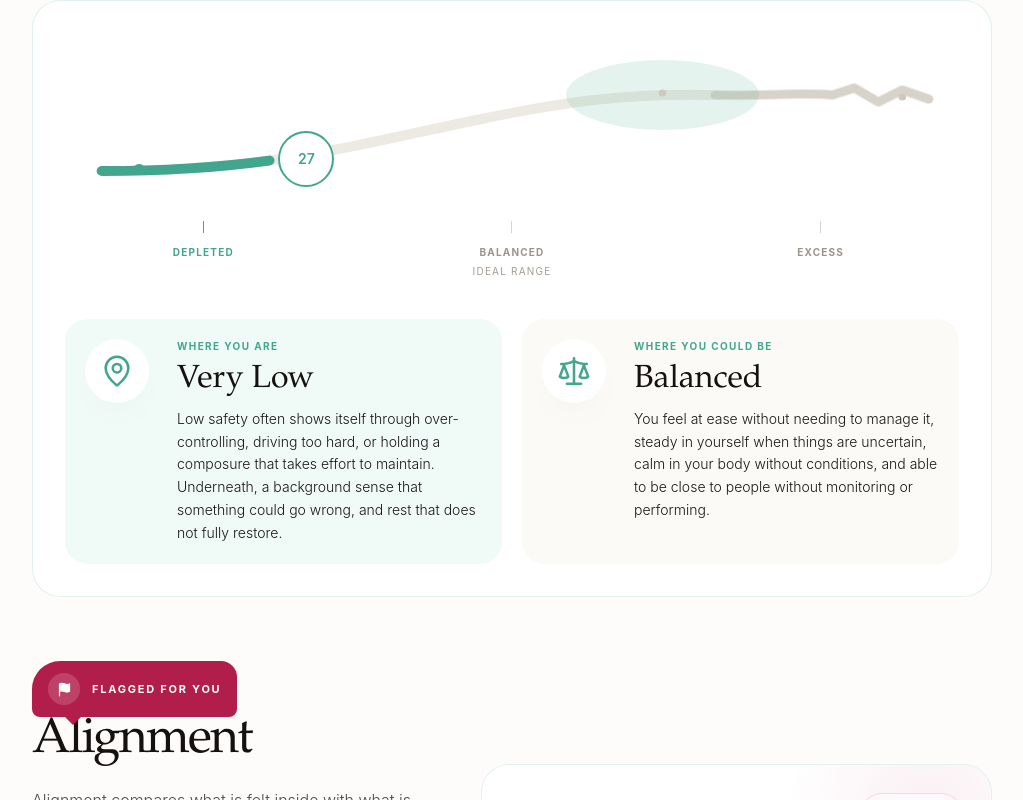
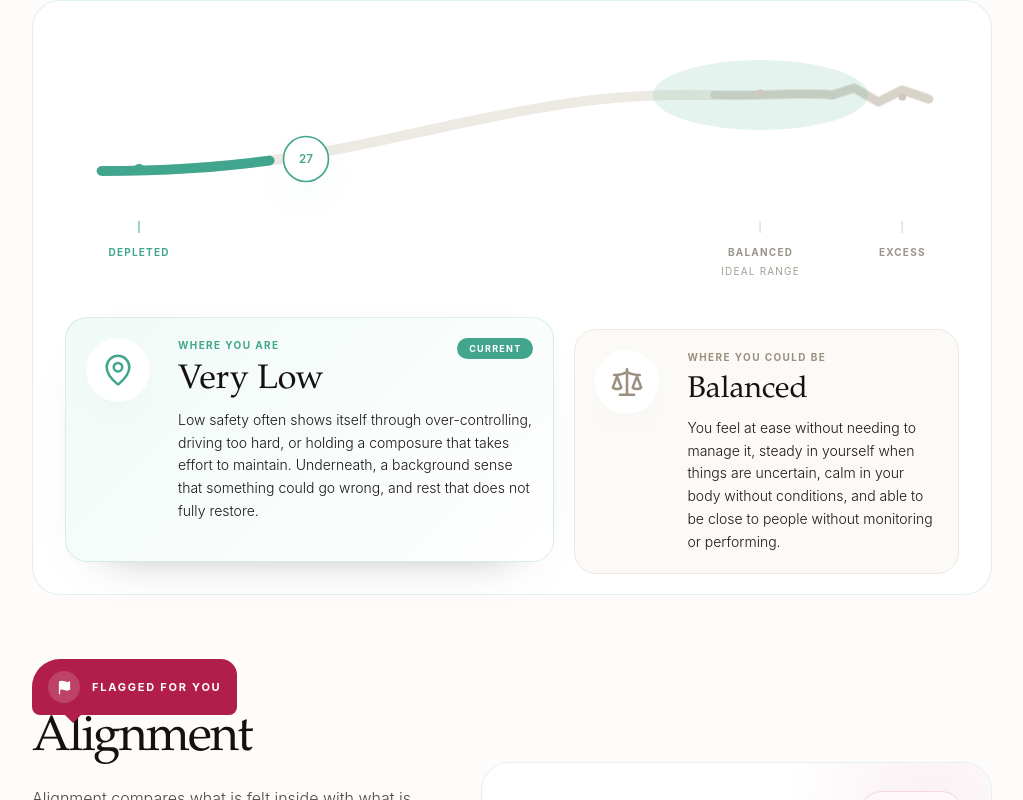
Before and after one commit to neurokrystal/report-design, a React (Vite) app: page / in a window 1280 px wide. Shown: the part 4680-5480 px from the top of the page, without its empty margins (232-1255 px from the left). Built offline with nearby package versions, Linux system fonts and the light colour scheme.

Commit message:
Clarify level continuum emphasis

```diff
--- a/src/app/components/DomainSection.tsx
+++ b/src/app/components/DomainSection.tsx
@@ -564,7 +564,7 @@ function LevelContinuum({ domain, score, band, color, tint, levels }: {
 }) {
   const steps = [
     { label: 'Depleted', x: 68, y: 124 },
-    { label: 'Balanced', x: 548, y: 48 },
+    { label: 'Balanced', x: 638, y: 48 },
     { label: 'Excess', x: 768, y: 52 },
   ];
   const activeIndex = score < 45 ? 0 : score < 70 ? 1 : 2;
@@ -605,9 +605,9 @@ function LevelContinuum({ domain, score, band, color, tint, levels }: {
             transition={{ duration: 0.8, delay: 0.5 }}
           />
           <motion.ellipse
-            cx="548"
+            cx="638"
             cy="50"
-            rx="86"
+            rx="96"
             ry="34"
             fill={color}
             opacity="0.08"
@@ -628,14 +628,22 @@ function LevelContinuum({ domain, score, band, color, tint, levels }: {
           }}
           initial={{ scale: 0.7, opacity: 0 }}
           whileInView={{ scale: 1, opacity: 1 }}
+          animate={{ scale: [1, 1.07, 1], boxShadow: ['0 18px 38px -28px rgba(0,0,0,0.6)', `0 18px 42px -22px ${color}80`, '0 18px 38px -28px rgba(0,0,0,0.6)'] }}
           viewport={{ once: true, amount: 0.5 }}
-          transition={{ type: 'spring', stiffness: 360, damping: 24, delay: 0.35 }}
+          transition={{ scale: { duration: 2.8, repeat: Infinity, ease: 'easeInOut' }, boxShadow: { duration: 2.8, repeat: Infinity, ease: 'easeInOut' } }}
         >
           <span className="text-sm font-semibold">{score}</span>
         </motion.div>
-        <div className="relative grid grid-cols-3 gap-8">
+        <div className="relative h-14">
           {steps.map((step, index) => (
-            <div key={step.label} className="text-center">
+            <div
+              key={step.label}
+              className="absolute top-0 text-center"
+              style={{
+                left: `${(step.x / 820) * 100}%`,
+                transform: 'translateX(-50%)',
+              }}
+            >
               <div className="mx-auto mb-3 h-3 w-px" style={{ backgroundColor: index === activeIndex ? color : '#D8D3CA' }} />
               <p className="text-[10px] uppercase tracking-[0.12em] font-bold" style={{ color: index === activeIndex ? color : '#9A948D' }}>
                 {step.label}
@@ -647,7 +655,7 @@ function LevelContinuum({ domain, score, band, color, tint, levels }: {
           ))}
         </div>
       </div>
-      <div className="grid gap-5 lg:grid-cols-2">
+      <div className="grid gap-5 lg:grid-cols-[1.12fr_0.88fr]">
         {cards.map(({ Icon, ...card }, index) => (
           <motion.div
             key={`${card.label}-${card.title}`}
@@ -655,15 +663,23 @@ function LevelContinuum({ domain, score, band, color, tint, levels }: {
             whileInView={{ opacity: 1, y: 0 }}
             viewport={{ once: true, amount: 0.25 }}
             transition={{ duration: 0.45, delay: index * 0.08 }}
-            className="grid gap-5 rounded-[22px] p-5 md:grid-cols-[72px_1fr]"
-            style={{ backgroundColor: index === 0 ? tint : '#FBFAF7' }}
+            className={`relative grid gap-5 rounded-[22px] p-5 md:grid-cols-[72px_1fr] ${index === 0 ? 'shadow-[0_22px_48px_-42px_rgba(0,0,0,0.55)]' : 'lg:translate-y-3'}`}
+            style={{
+              background: index === 0 ? `linear-gradient(135deg, ${tint} 0%, #FFFFFF 100%)` : '#FBFAF7',
+              border: index === 0 ? `1px solid ${color}2E` : '1px solid #EEE9E0',
+            }}
           >
-            <div className="grid h-16 w-16 place-items-center rounded-full bg-white shadow-[0_18px_32px_-28px_rgba(0,0,0,0.5)]" style={{ color }}>
+            {index === 0 && (
+              <span className="absolute right-5 top-5 rounded-full px-3 py-1 text-[9px] uppercase tracking-[0.14em] font-bold text-white" style={{ backgroundColor: color }}>
+                Current
+              </span>
+            )}
+            <div className="grid h-16 w-16 place-items-center rounded-full bg-white shadow-[0_18px_32px_-28px_rgba(0,0,0,0.5)]" style={{ color: index === 0 ? color : '#9B8F80' }}>
               <Icon size={34} strokeWidth={1.8} />
             </div>
             <div>
-              <p className="text-[10px] uppercase tracking-[0.14em] font-bold" style={{ color }}>{card.label}</p>
-              <h3 style={{ fontFamily: SERIF, fontSize: 32, lineHeight: 1, margin: '10px 0 12px', color: '#15110F' }}>{card.title}</h3>
+              <p className="text-[10px] uppercase tracking-[0.14em] font-bold" style={{ color: index === 0 ? color : '#9B8F80' }}>{card.label}</p>
+              <h3 style={{ fontFamily: SERIF, fontSize: index === 0 ? 34 : 30, lineHeight: 1, margin: '10px 0 12px', color: '#15110F' }}>{card.title}</h3>
               <p className="text-sm text-[#1A1614] leading-relaxed" style={{ fontWeight: 300 }}>{card.body}</p>
             </div>
           </motion.div>
```
